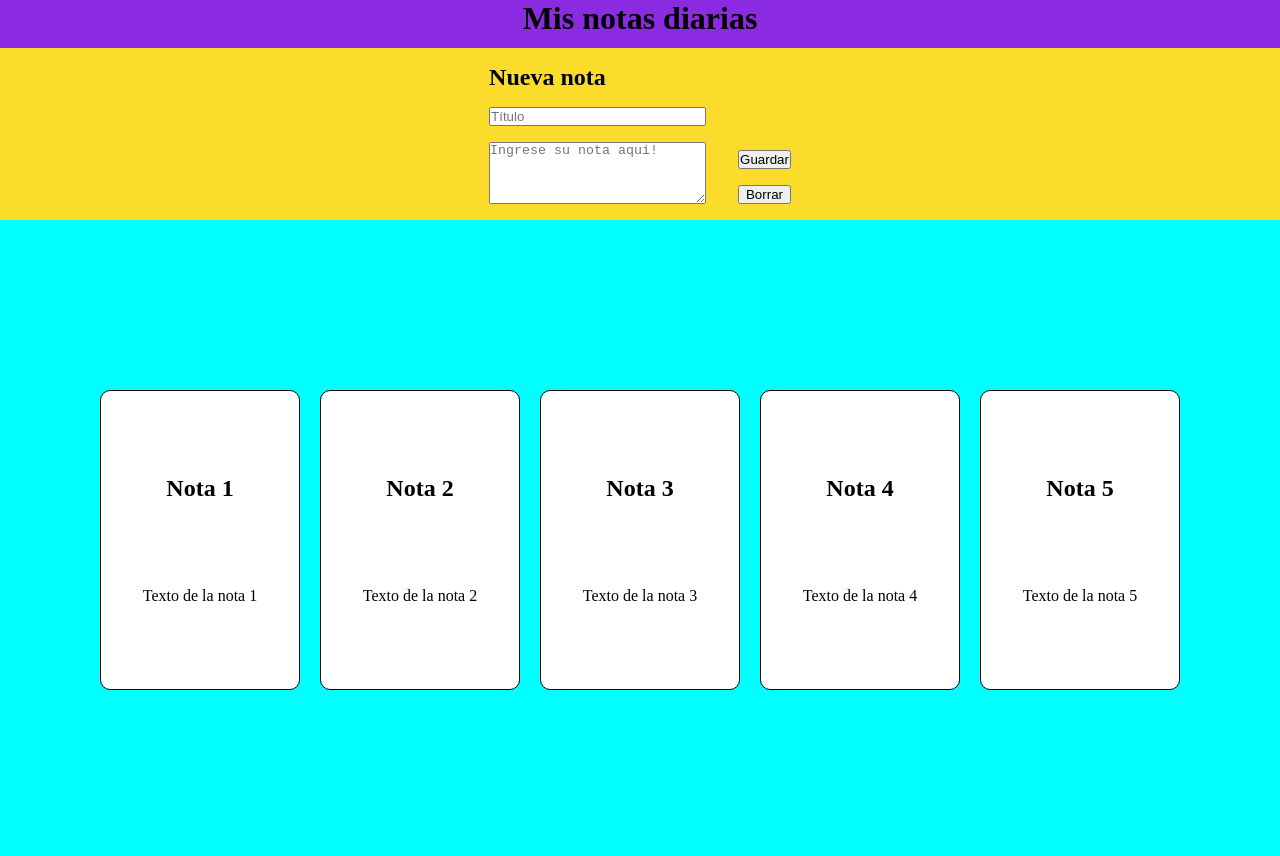
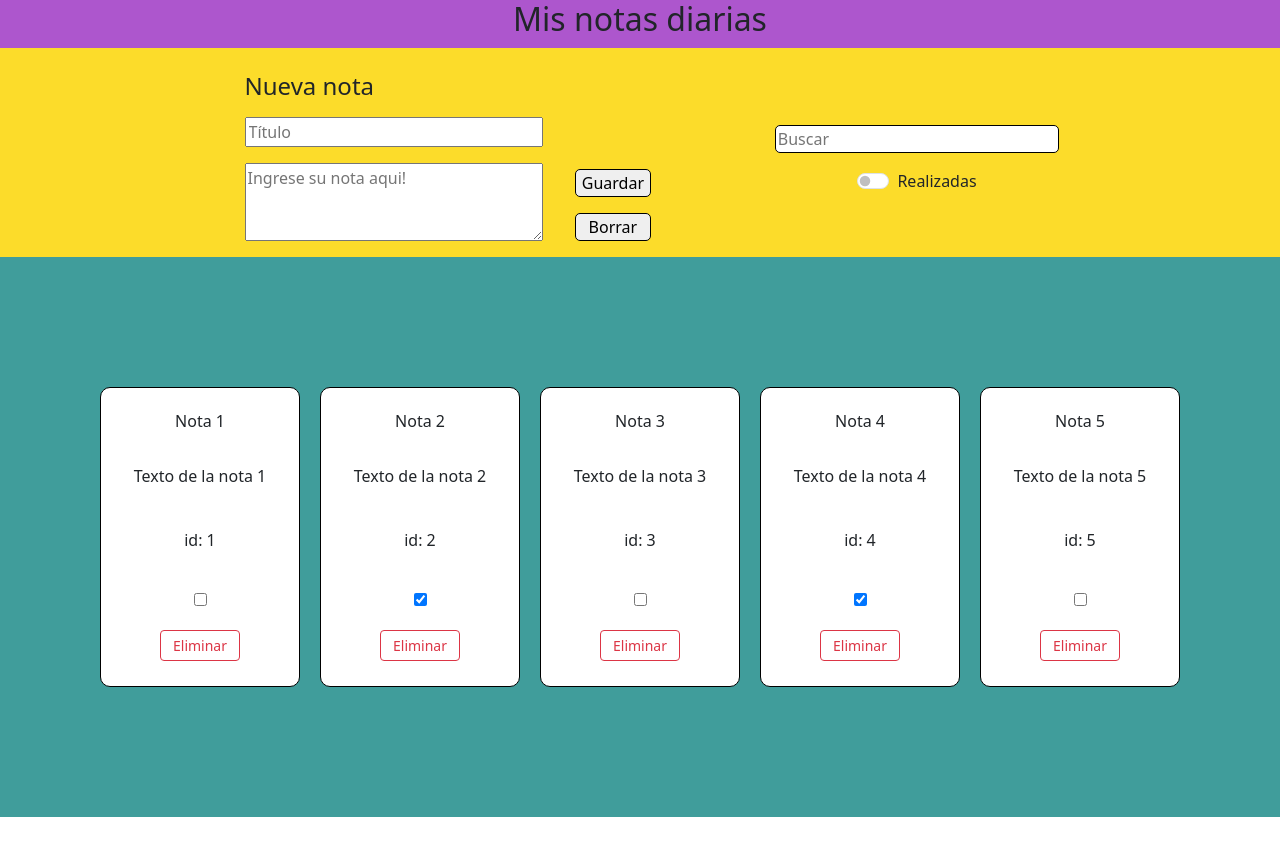
Before and after one commit to yebarreras/ejercicioJavascriptYamidBarrera, a plain HTML site: page ejercicioEventosYamidBarrera/notas.html in a window 1280 px wide. After the commit the page ends 817 px from the top, so only its background shows below. Drawn offline with nearby package versions, Linux system fonts and the light colour scheme.

Commit message:
ultima modificacion

```diff
--- a/ejercicioEventosYamidBarrera/eventos.js
+++ b/ejercicioEventosYamidBarrera/eventos.js
@@ -129,13 +129,13 @@ document.addEventListener("DOMContentLoaded", function () {
             id: 1,
             titulo: "Nota 1",
             texto: "Texto de la nota 1",
-            realizada: true
+            realizada: false
         },
         {
             id: 2,
             titulo: "Nota 2",
             texto: "Texto de la nota 2",
-            realizada: false
+            realizada: true
         },
         {
             id: 3,
@@ -147,7 +147,7 @@ document.addEventListener("DOMContentLoaded", function () {
             id: 4,
             titulo: "Nota 4",
             texto: "Texto de la nota 4",
-            realizada: false
+            realizada: true
         },
         {
             id: 5,
@@ -159,44 +159,108 @@ document.addEventListener("DOMContentLoaded", function () {
 
     let idGlobal = notas.length;
 
-    function pintarTarjetas(notas) {
+    function pintarTarjetas() {
+        if (notas.length === 0) {
+            let contenedorVacio = document.getElementById("contenedor");
+            contenedorVacio.innerHTML = "<p>NO HAY NOTAS PARA MOSTRAR</p>";
+            return
+        }
         for (let i = 0; i < notas.length; i++) {
             let contenedor = document.getElementById("contenedor");
             let tarjeta = document.createElement("div");
             contenedor.appendChild(tarjeta);
-            tarjeta.classList.add("card");
+            tarjeta.classList.add("carta");
             let titulo = document.createElement("h2");
             tarjeta.appendChild(titulo);
+            titulo.classList.add("textos");
             titulo.innerText = notas[i].titulo;
             let texto = document.createElement("p");
             tarjeta.appendChild(texto);
-            texto.classList.add("h2");
+            texto.classList.add("textos");
             texto.innerText = notas[i].texto;
+            let id = document.createElement("p");
+            tarjeta.appendChild(id);
+            id.classList.add("textos");
+            id.innerText = "id: " + notas[i].id;
+            let checkbox = document.createElement("input");
+            tarjeta.appendChild(checkbox);
+            checkbox.type = "checkbox";
+            checkbox.checked = notas[i].realizada;
+            checkbox.addEventListener("click", () => marcarRealizada(notas[i].id));
+            let borrarNota = document.createElement("button");
+            tarjeta.appendChild(borrarNota);
+            borrarNota.classList.add("btn", "btn-outline-danger", "btn-sm");
+            borrarNota.innerText = "Eliminar";
+            borrarNota.addEventListener("click", () => borrando(notas[i].id));
         }
-        return contenedor
+
+        function borrando(id) {
+            console.log('Borrando nota con id:', id);
+            let indice = notas.findIndex((objeto) => objeto.id === id);
+            notas.splice(indice, 1);
+            notas.forEach((objeto, indice) => {
+                objeto.id = indice + 1
+            })
+            let limpiarContenedor = document.getElementById("contenedor");
+            limpiarContenedor.innerHTML = "";
+            pintarTarjetas();
+        }
+
+        function marcarRealizada(id) {
+            let indice = notas.findIndex((objeto) => objeto.id === id);
+            notas[indice].realizada = !notas[indice].realizada;
+            let limpiarContenedor = document.getElementById("contenedor");
+            limpiarContenedor.innerHTML = "";
+            pintarTarjetas();
+            console.log(notas);
+            return
+        }
     }
-    pintarTarjetas(notas);
+
+    pintarTarjetas();
 
     function nuevaNota() {
         let inputTitulo = document.getElementById("titulo").value;
         let inputTexto = document.querySelector("textarea").value;
         if (inputTitulo == "" || inputTexto == "") {
             alert("Por favor, rellene todos los campos");
+            return false;
+        }
+        function agregarNota() {
+            document.getElementById("titulo").value = "";
+            document.querySelector("textarea").value = "";
+            let nota = {
+                id: idGlobal + 1,
+                titulo: inputTitulo,
+                texto: inputTexto,
+                realizada: false
+            }
+            let limpiarContenedor = document.getElementById("contenedor");
+            limpiarContenedor.innerHTML = "";
+            notas.push(nota);
+            notas.forEach((objeto, indice) => {
+                objeto.id = indice + 1
+            })
+            pintarTarjetas();
             return;
         }
-        let limpiar = document.getElementById("contenedor");
-        limpiar.innerHTML = "";
-        let nota = {
-            id: idGlobal + 1,
-            titulo: inputTitulo,
-            texto: inputTexto,
-            realizada: false
-        }
-        return notas.push(nota);
+        agregarNota();
     }
-    function agregarNota() {
-        nuevaNota();
-        pintarTarjetas(notas);
+    document.getElementById('guardar').addEventListener('click', nuevaNota);
+
+    document.getElementById("switch").addEventListener("click", () => {
+        filtroRealizadas(notas);
+        console.log();
+    })
+
+    function filtroRealizadas(notas) {
+        let notasFiltradas = notas.filter((elemento) => elemento.realizada === true);
+        let limpiarContenedor = document.getElementById("contenedor");
+        limpiarContenedor.innerHTML = "";
+        notas.forEach((objeto, indice) => {
+            objeto.id = indice + 1
+        })
+        pintarTarjetas(notasFiltradas);
     }
-    document.getElementById('guardar').addEventListener('click', agregarNota);
+
 })
--- a/ejercicioEventosYamidBarrera/notas.html
+++ b/ejercicioEventosYamidBarrera/notas.html
@@ -6,24 +6,36 @@
     <meta name="viewport" content="width=device-width, initial-scale=1.0">
     <title>Notas diarias</title>
     <link rel="stylesheet" href="stylenotas.css">
+    <link href="https://cdn.jsdelivr.net/npm/bootstrap@5.3.3/dist/css/bootstrap.min.css" rel="stylesheet"
+        integrity="sha384-QWTKZyjpPEjISv5WaRU9OFeRpok6YctnYmDr5pNlyT2bRjXh0JMhjY6hW+ALEwIH" crossorigin="anonymous">
 </head>
 
 <body>
-    <h1>Mis notas diarias</h1>
+    <h1 id="encabezado">Mis notas diarias</h1>
     <div id="nuevaNota">
         <div id="inputs">
-            <h2>Nueva nota</h2>
+            <h2 id="encabezado2">Nueva nota</h2>
             <input type="text" id="titulo" value="" placeholder="Título" style="width: 100%;">
-            <textarea id="texto"  placeholder="Ingrese su nota aqui!" rows="4" cols="25"></textarea>
+            <textarea id="texto" placeholder="Ingrese su nota aqui!" rows="3" cols="30"></textarea>
         </div>
         <div id="botones">
-            <button type="button" id="guardar" onclick="agregarNota()">Guardar</button>
+            <button type="button" id="guardar">Guardar</button>
             <button type="button" id="borrar">Borrar</button>
+        </div>
+        <div id="filtros">
+            <input type="text" id="buscador" value="" placeholder="Buscar">
+            <div class="form-check form-switch">
+                <input class="form-check-input" type="checkbox" role="switch" id="switch">
+                <label class="form-check-label" for="flexSwitchCheckDefault">Realizadas</label>
+            </div>
         </div>
     </div>
     <div id="contenedor">
     </div>
     <script src="eventos.js"></script>
+    <script src="https://cdn.jsdelivr.net/npm/bootstrap@5.3.3/dist/js/bootstrap.bundle.min.js"
+        integrity="sha384-YvpcrYf0tY3lHB60NNkmXc5s9fDVZLESaAA55NDzOxhy9GkcIdslK1eN7N6jIeHz"
+        crossorigin="anonymous"></script>
 </body>
 
 </html>
--- a/ejercicioEventosYamidBarrera/stylenotas.css
+++ b/ejercicioEventosYamidBarrera/stylenotas.css
@@ -1,13 +1,24 @@
-* {
-    margin: 0;
-    padding: 0;
-    box-sizing: border-box;
+h1 {
+    text-align: center;
+    background-color: #AD56CD;
+    min-height: 6vh;
+    size: 1rem;
+    margin-top: 10rem;
 }
 
-h1 {
+#encabezado {
+    font-size: 2rem;
+    margin-bottom: 0;
+}
+
+#encabezado2 {
+    font-size: 1.5rem;
+    margin-bottom: 0;
+}
+
+.textos {
     text-align: center;
-    background-color: blueviolet;
-    height: 6vh;
+    font-size: 1rem;
 }
 
 #nuevaNota {
@@ -25,31 +36,49 @@ h1 {
     align-items: flex-start;
     gap: 1rem;
     margin-bottom: 1rem;
-    margin-top: 1rem;
+    margin-top: 1.5rem;
 }
 
 #botones {
     display: flex;
     flex-direction: column;
     justify-content: flex-end;
-    align-items: flex-end;
+    align-items: flex-start;
+    gap: 1rem;
+    margin-bottom: 1rem;
+    width: 15%;
+}
+
+#guardar, #borrar {
+    width: 40%;
+    border: solid 1px black;
+    border-radius: 5px;
+}
+
+#filtros {
+    display: flex;
+    flex-direction: column;
+    justify-content: center;
+    align-items: center;
     gap: 1rem;
     margin-bottom: 1rem;
 }
-button{
-    width: 100%;
+
+button {
+    width: 40%;
 }
+
 #contenedor {
     display: flex;
     justify-content: center;
     align-items: center;
     flex-wrap: wrap;
-    background-color: aqua;
-    min-height: 80vh;
+    background-color: #409D9B;
+    min-height: 70vh;
     z-index: 0;
 }
 
-.card {
+.carta {
     height: 300px;
     width: 200px;
     border: 1px solid black;
@@ -62,3 +91,10 @@ button{
     z-index: 1;
     background-color: white;
 }
+
+#buscador {
+    width: 120%;
+    border: solid 1px black;
+    border-radius: 5px;
+    margin-top: 2rem;
+}
```
